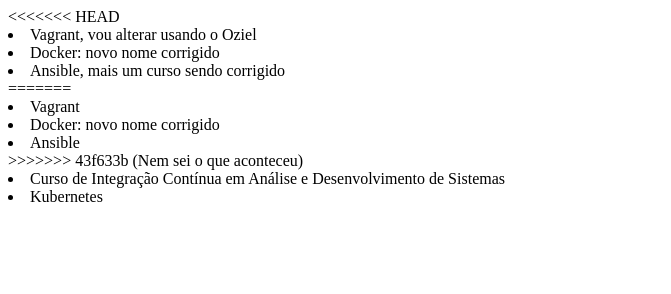
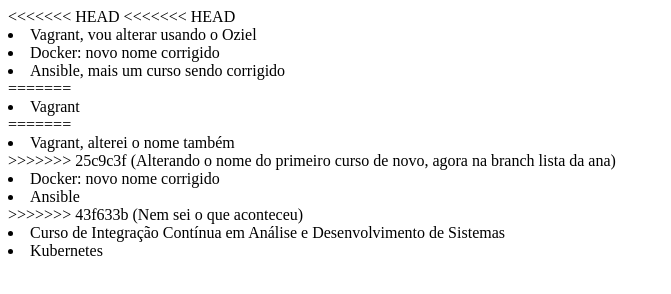
Before and after one commit to ozielhumasi/git-alura, a plain HTML site: page index.html in a window 1280 px wide. Shown: the whole page, without its empty margins (0-671 px from the left). Drawn offline with Linux system fonts and the light colour scheme.

Commit message:
Alterando o nome do primeiro curso de novo, agora na branch lista da ana

```diff
--- a/index.html
+++ b/index.html
@@ -6,11 +6,15 @@
 </head>
 <body>
 <<<<<<< HEAD
+<<<<<<< HEAD
     <li>Vagrant, vou alterar usando o Oziel</li>
     <li>Docker: novo nome corrigido</li>
     <li>Ansible, mais um curso sendo corrigido</li>
 =======
     <li>Vagrant</li>
+=======
+    <li>Vagrant, alterei o nome também</li>
+>>>>>>> 25c9c3f (Alterando o nome do primeiro curso de novo, agora na branch lista da ana)
     <li>Docker: novo nome corrigido</li>
     <li>Ansible</li>
 >>>>>>> 43f633b (Nem sei o que aconteceu)
```
